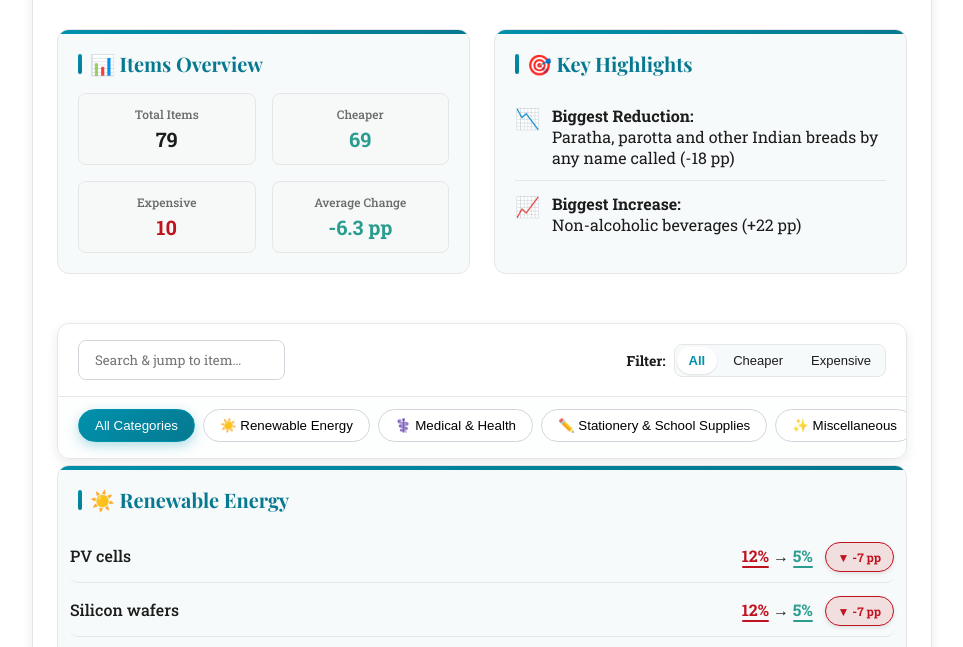
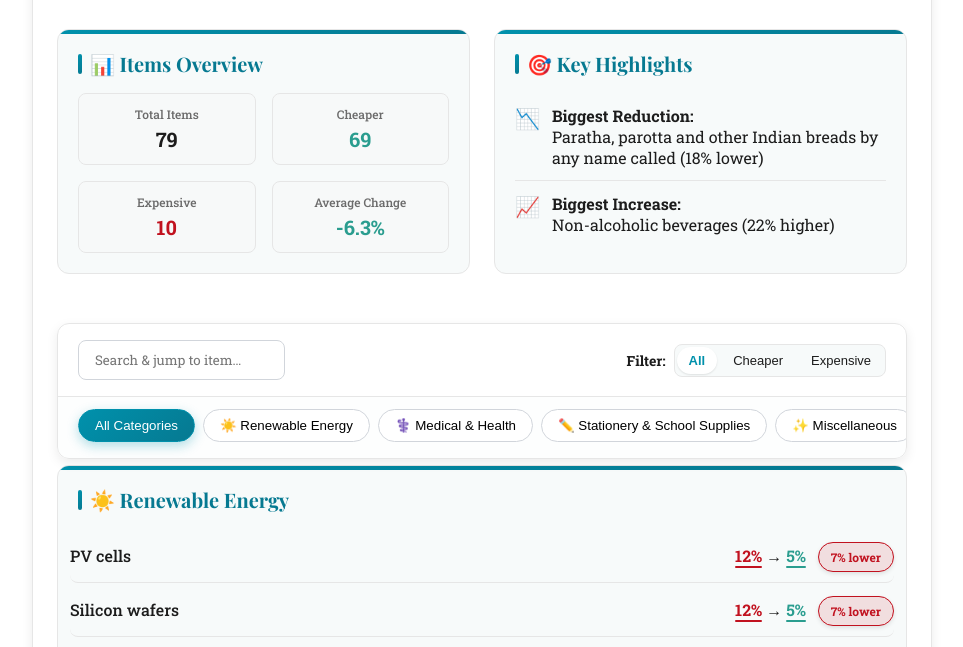
Before and after one commit to SuhasTPML/GST-changes, a plain HTML site: page GST.html in a window 1280 px wide. Shown: the part 130-777 px from the top of the page, without its empty margins (158-1121 px from the left). Drawn offline with nearby package versions, Linux system fonts and the light colour scheme.

Commit message:
Update GST.html

```diff
--- a/GST.html
+++ b/GST.html
@@ -1083,6 +1083,21 @@ document.addEventListener("DOMContentLoaded", () => {
 <!-- Dynamic renderer: reads embedded GST JSON and builds the page; removes legacy lists on success. -->
 <script>
 (function(){
+  // Fallback: convert legacy "↓N pp" text to "N% lower/higher"
+  try {
+    document.querySelectorAll('.drop').forEach(el => {
+      const txt = (el.textContent||'').trim();
+      const m = txt.match(/[↑↓+-]\s*(\d+)/);
+      if(!m) return; const mag = parseInt(m[1], 10) || 0;
+      const isUp = /[↑+]/.test(txt);
+      el.className = 'delta ' + (isUp ? 'delta-up' : 'delta-down');
+      el.textContent = mag + '% ' + (isUp ? 'higher' : 'lower');
+    });
+  } catch(e) { /* ignore */ }
+})();
+</script>
+<script>
+(function(){
   const dataEl = document.getElementById('gst-data');
   const root = document.getElementById('gst-root');
   const widget = document.querySelector('.dh-gst-widget');
@@ -1114,8 +1129,9 @@ document.addEventListener("DOMContentLoaded", () => {
     const li = document.createElement('li'); li.className = 'dh-row';
     const name = document.createElement('span'); name.className = 'dh-name'; name.textContent = it.description;
     const data = document.createElement('span'); data.className = 'dh-data';
-    const delta = (it.change_pp >= 0 ? '+' : '') + it.change_pp + ' pp';
-    data.innerHTML = `<span class="old">${it.from}%</span> → <span class="new">${it.to}%</span> <span class="drop">${delta}</span>`;
+    const dir = it.change_pp > 0 ? 'higher' : it.change_pp < 0 ? 'lower' : 'no change';
+    const label = it.change_pp === 0 ? 'No change' : `${Math.abs(it.change_pp)}% ${dir}`;
+    data.innerHTML = `<span class="old">${it.from}%</span> → <span class="new">${it.to}%</span> <span class="delta ${it.change_pp>0?'delta-up':it.change_pp<0?'delta-down':'delta-zero'}">${label}</span>`;
     li.append(name, data);
     return li;
   }
@@ -1196,8 +1212,10 @@ document.addEventListener("DOMContentLoaded", () => {
     const li = el('li','dh-row');
     const name = el('span','dh-name', it.description);
     const data = el('span','dh-data');
-    const delta = (it.change_pp >= 0 ? '+' : '') + it.change_pp + ' pp';
-    data.innerHTML = `<span class="old">${it.from}%</span> &rarr; <span class="new">${it.to}%</span> <span class="drop">${delta}</span>`;
+    const dir = it.change_pp > 0 ? 'higher' : it.change_pp < 0 ? 'lower' : 'no change';
+    const cls = it.change_pp>0?'delta-up':it.change_pp<0?'delta-down':'delta-zero';
+    const label = it.change_pp === 0 ? 'No change' : Math.abs(it.change_pp) + '% ' + dir;
+    data.innerHTML = `<span class="old">${it.from}%</span> &rarr; <span class="new">${it.to}%</span> <span class="delta ${cls}">${label}</span>`;
     li.append(name,data);
     return li;
   }
@@ -1235,7 +1253,7 @@ document.addEventListener("DOMContentLoaded", () => {
     const search = el('input'); search.type='search'; search.placeholder='Search items'; search.value=state.q; search.style.marginRight='8px';
     const trend = el('select'); ['all','cheaper','expensive'].forEach(v=>{ const o=el('option',null,v); o.value=v; o.selected=(v===state.trend); trend.appendChild(o); }); trend.style.marginRight='8px';
     let sectorSel=null; if(hasSectors){ sectorSel = el('select'); sectorSel.style.marginRight='8px'; sectorSel.appendChild(new Option('all','all',false,state.sector==='all')); sectors.forEach(s=> sectorSel.appendChild(new Option(s,s,false,state.sector===s))); }
-    const sort = el('select'); [['change_desc','Δ pp (desc)'],['change_asc','Δ pp (asc)'],['to_desc','New % (desc)'],['to_asc','New % (asc)'],['from_desc','Old % (desc)'],['from_asc','Old % (asc)'],['az','A→Z'],['za','Z→A']].forEach(([val,label])=>{ const o=el('option',null,label); o.value=val; o.selected=(val===state.sort); sort.appendChild(o); });
+    const sort = el('select'); [['change_desc','Change (desc)'],['change_asc','Change (asc)'],['to_desc','New % (desc)'],['to_asc','New % (asc)'],['from_desc','Old % (desc)'],['from_asc','Old % (asc)'],['az','A→Z'],['za','Z→A']].forEach(([val,label])=>{ const o=el('option',null,label); o.value=val; o.selected=(val===state.sort); sort.appendChild(o); });
     let t; search.addEventListener('input',()=>{ clearTimeout(t); t=setTimeout(()=>{ state.q=search.value.trim(); writeState(); render(); },200); });
     trend.addEventListener('change',()=>{ state.trend=trend.value; writeState(); render(); });
     if(sectorSel) sectorSel.addEventListener('change',()=>{ state.sector=sectorSel.value; writeState(); render(); });
@@ -1309,12 +1327,10 @@ document.addEventListener("DOMContentLoaded", () => {
     const li = el('li','dh-row'); li.id = it.id;
     const name = el('span','dh-name', it.description);
     const data = el('span','dh-data');
-    const deltaText = (it.change_pp>=0?'+':'') + it.change_pp + ' pp';
-    let deltaClass = 'delta-zero'; let arrow = '';
-    if(it.change_pp>0){ deltaClass='delta-up'; arrow='▲'; }
-    else if(it.change_pp<0){ deltaClass='delta-down'; arrow='▼'; }
+    const cls = it.change_pp>0?'delta-up':it.change_pp<0?'delta-down':'delta-zero';
+    const label = it.change_pp === 0 ? 'No change' : Math.abs(it.change_pp) + '% ' + (it.change_pp>0?'higher':'lower');
     data.innerHTML = '<span class="old">'+it.from+'%</span> &rarr; <span class="new">'+it.to+'%</span> ' +
-      '<span class="delta '+deltaClass+'">'+arrow+' '+deltaText+'</span>';
+      '<span class="delta '+cls+'">'+label+'</span>';
     li.append(name,data); return li;
   }
 
@@ -1398,7 +1414,7 @@ document.addEventListener("DOMContentLoaded", () => {
     addStat('Total Items', list.length);
     addStat('Cheaper', cheaper.length, 'stat-positive');
     addStat('Expensive', expensive.length, 'stat-negative');
-    addStat('Average Change', (avgDelta>0?'+':'')+avgDelta.toFixed(1)+' pp', avgDelta > 0 ? 'stat-negative' : 'stat-positive');
+    addStat('Average Change', (avgDelta>0?'+':'')+avgDelta.toFixed(1)+'%', avgDelta > 0 ? 'stat-negative' : 'stat-positive');
     countCard.append(countTitle, countStats);
 
     // Impact highlights card (only show if there are items)
@@ -1409,13 +1425,13 @@ document.addEventListener("DOMContentLoaded", () => {
 
       if(biggestDown) {
         const li = el('li', 'dh-impact-item');
-        li.innerHTML = '<span class="impact-icon positive">📉</span><div><strong>Biggest Reduction:</strong><br>'+biggestDown.description+' <span class="stat-positive">('+biggestDown.change_pp+' pp)</span></div>';
+        li.innerHTML = '<span class="impact-icon positive">📉</span><div><strong>Biggest Reduction:</strong><br>'+biggestDown.description+' <span class="stat-positive">('+Math.abs(biggestDown.change_pp)+'% lower)</span></div>';
         impactList.appendChild(li);
       }
 
       if(biggestUp) {
         const li = el('li', 'dh-impact-item');
-        li.innerHTML = '<span class="impact-icon negative">📈</span><div><strong>Biggest Increase:</strong><br>'+biggestUp.description+' <span class="stat-negative">(+'+biggestUp.change_pp+' pp)</span></div>';
+        li.innerHTML = '<span class="impact-icon negative">📈</span><div><strong>Biggest Increase:</strong><br>'+biggestUp.description+' <span class="stat-negative">('+Math.abs(biggestUp.change_pp)+'% higher)</span></div>';
         impactList.appendChild(li);
       }
 
```
